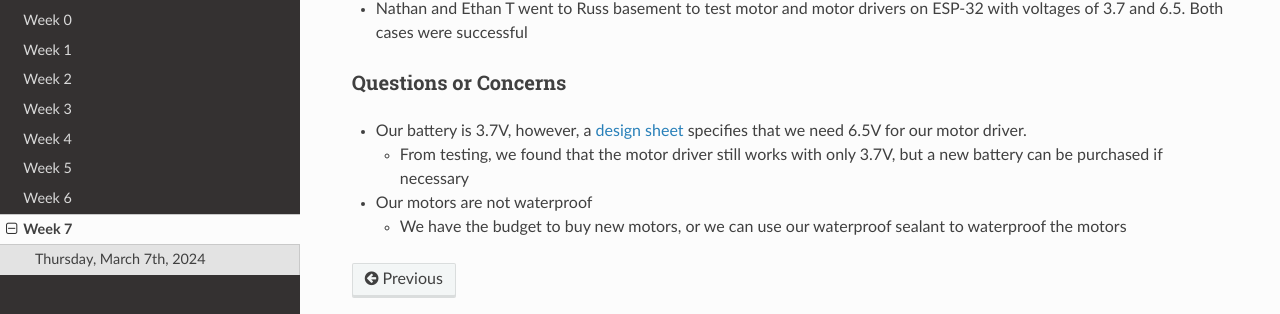
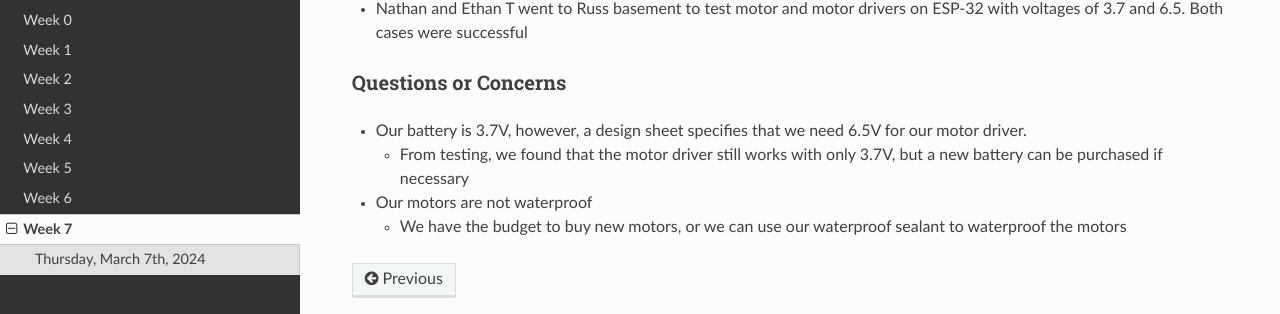
Before and after one commit to NathanWeiland10/AquaCleanPro, a Sphinx documentation site: the page built from docs/meeting-minutes/week7.md, in a window 1280 px wide and 1085 px high. Shown: the part 657-971 px from the top of the window. Built offline with Sphinx 7.4.7 and the Read the Docs theme 2.0.0, drawn with Linux system fonts in a browser that asks for light colours; some of the changed lines change nothing that is shown.

Commit message:
Removed link to fix spell check failure

```diff
--- a/docs/meeting-minutes/week7.md
+++ b/docs/meeting-minutes/week7.md
@@ -14,7 +14,7 @@
     - The code worked, however, the encrypted data will need to be converted into JSON format and a new table will need to be created in PostgREST
 - Nathan and Ethan T went to Russ basement to test motor and motor drivers on ESP-32 with voltages of 3.7 and 6.5. Both cases were successful
 ### Questions or Concerns
-- Our battery is 3.7V, however, a [design sheet](https://mm.digikey.com/Volume0/opasdata/d220001/medias/docus/2328/DRI0002_Web.pdf?_gl=1*1p4c1fz*_up*MQ..&gclid=Cj0KCQiAuqKqBhDxARIsAFZELmIqE0Obki9SIv_1RAhfSpz6R2HlCnU7cCrUpUIPyJCPrVYMgs9EixMaAn-gEALw_wcB) specifies that we need 6.5V for our motor driver.
+- Our battery is 3.7V, however, a design sheet specifies that we need 6.5V for our motor driver.
     - From testing, we found that the motor driver still works with only 3.7V, but a new battery can be purchased if necessary
 - Our motors are not waterproof
     - We have the budget to buy new motors, or we can use our waterproof sealant to waterproof the motors
```
